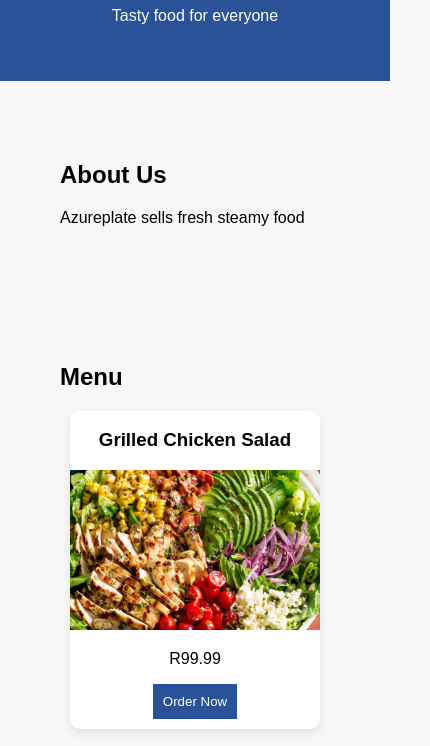
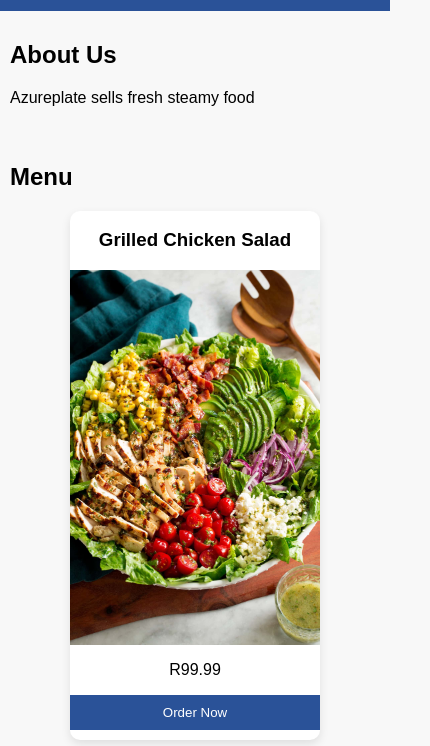
Before and after one commit to lufunomuleya23-svg/my-project-, a plain HTML site: page docs/index.html in a window 390 px wide. Shown: the part 183-929 px from the top of the page, 430 px wide, since content can reach past the window. Drawn offline with nearby package versions, Linux system fonts and the light colour scheme.

Commit message:
Improve CSS styles for layout and responsiveness
Adjusted styles for better responsiveness and layout.

```diff
--- a/docs/index.html
+++ b/docs/index.html
@@ -14,6 +14,13 @@ body {
     padding-top: 70px;
     background-color: #f8f8f8;
     color: #1e3c72;
+    padding: 0;
+    width: 100%;
+    overflow-x: hidden;
+}
+
+* {
+    box-sizing: border-box;
 }
 
 /* NAVBAR */
@@ -66,8 +73,27 @@ header {
 
 .card img {
     width: 100%;
-    height: 160px;
+    height: auto;
     object-fit: cover;
+    display:block;
+
+}
+
+@media (max-width: 768px) {
+
+  section {
+    width: 95%;
+    padding: 10px;
+  }
+
+  img {
+    max-width: 100%;
+    height: auto;
+  }
+
+  button, input {
+    width: 100%;
+  }
 }
 
 button {
@@ -91,8 +117,10 @@ button {
 section {
     color: #000;
     background-color: #f8f8f8;
-    padding: 40px;
-    margin: 20px;
+    padding: 10px;
+    margin: auto;
+    width: 100%;
+    max-width: 1200px;
 }
 
 </style>
```
